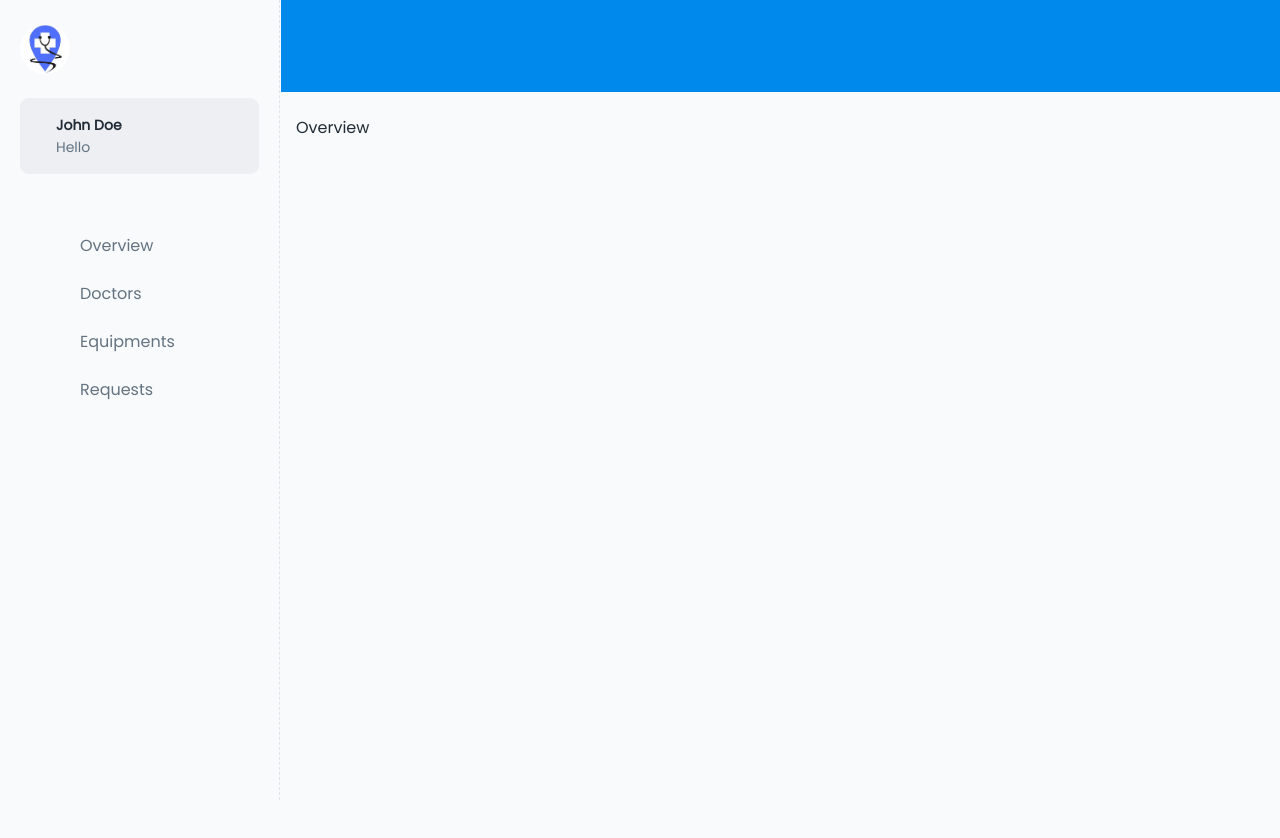
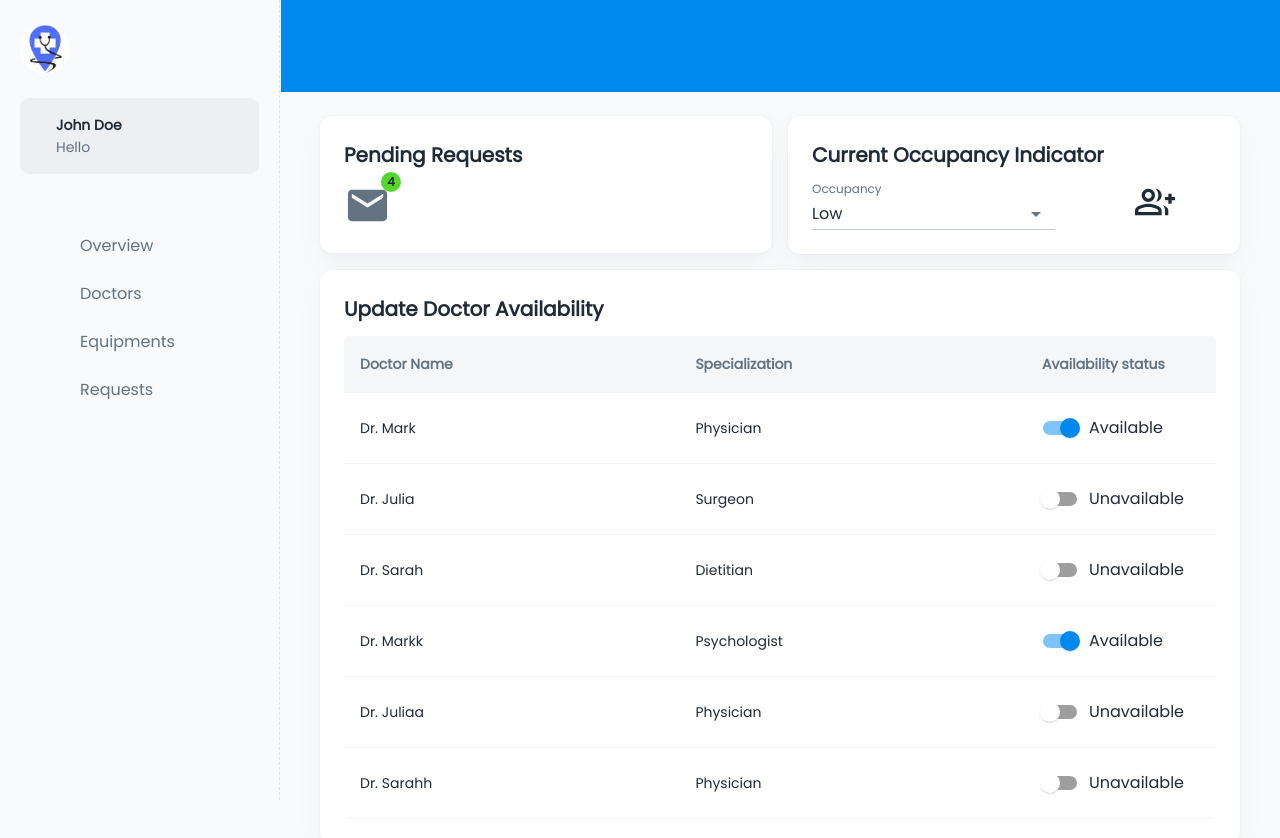
Before and after one commit to DhruvPatel96/walkineasy, a React (Create React App) app: page /clinic/dashboard/overview in a window 1280 px wide. Shown: the top 838 px of the page. Before the commit the page ends 800 px from the top, so only its background shows below. Built offline with nearby package versions, Linux system fonts and the light colour scheme; some icons are missing.

Commit message:
Clinic Homepage
Created Clinic home page

```diff
--- a/package.json
+++ b/package.json
@@ -7,6 +7,7 @@
 		"@emotion/styled": "^11.10.6",
 		"@faker-js/faker": "^7.6.0",
 		"@iconify/react": "^4.1.0",
+		"@mui/icons-material": "^5.11.11",
 		"@mui/lab": "^5.0.0-alpha.122",
 		"@mui/material": "^5.11.12",
 		"@testing-library/jest-dom": "^5.16.5",
--- a/src/pages/clinic/dashboard/Overview.tsx
+++ b/src/pages/clinic/dashboard/Overview.tsx
@@ -1,7 +1,190 @@
-import React from "react";
+import React, {useState} from "react";
+import MailIcon from '@mui/icons-material/Mail';
+import GroupAddOutlinedIcon from '@mui/icons-material/GroupAddOutlined';
+import PersonAddOutlinedIcon from '@mui/icons-material/PersonAddOutlined';
+import PersonOffOutlinedIcon from '@mui/icons-material/PersonOffOutlined';
+import {
+	Container, Grid, Typography, Card, CardContent, Table,
+	TableBody,
+	TableCell,
+	TableContainer,
+	TableHead,
+	TableRow, Paper, FormGroup,FormControlLabel, Switch,InputLabel, FormControl,
+	SelectChangeEvent,NativeSelect, Badge,Tooltip
+} from "@mui/material";
+interface CardProps {
+	title: string;
+	content: string;
+	tableData?: { name: string; speciality: string; availability: boolean; }[];
+}
+
+
+const CardComponent: React.FC<CardProps> = ({ title, content, tableData }) => {
+
+	const [doctorAvailabilities, setDoctorAvailabilities] = useState(tableData?.map(row => row.availability) || []);
+	const handleDoctorAvailabilityChange = (index: number) => {
+		setDoctorAvailabilities(prevState => {
+			const newState = [...prevState];
+			newState[index] = !newState[index];
+			return newState;
+		});
+	};
+	const label = { inputProps: { 'aria-label': 'Switch demo' } };
+	return (
+		<Card>
+			<CardContent>
+				<Typography variant="h5" component="h2">
+					{title}
+				</Typography>
+				<Typography sx={{ mb: 1.5 }} color="text.secondary">
+					{content}
+				</Typography>
+				{tableData && (
+					<TableContainer component={Paper}>
+						<Table>
+							<TableHead>
+								<TableRow>
+									<TableCell>Doctor Name</TableCell>
+									<TableCell>Specialization</TableCell>
+									<TableCell>Availability status</TableCell>
+								</TableRow>
+							</TableHead>
+							<TableBody>
+								{tableData.map((row, index) => (
+									<TableRow key={row.name}>
+										<TableCell component="th" scope="row">
+											{row.name}
+										</TableCell>
+										<TableCell component="th" scope="row">
+											{row.speciality}
+										</TableCell>
+										<TableCell sx={{width:"20%"}}>
+												<FormGroup>
+													<FormControlLabel
+														control={<Switch checked={doctorAvailabilities[index]} onChange={() => handleDoctorAvailabilityChange(index)} />}
+														label={doctorAvailabilities[index] ? "Available" : "Unavailable"}
+													/>
+												</FormGroup>
+										</TableCell>
+									</TableRow>
+								))}
+							</TableBody>
+						</Table>
+					</TableContainer>
+				)}
+			</CardContent>
+		</Card>
+	);
+};
+
+const NewCardComponent: React.FC<CardProps> = ({ title, content }) => {
+	const [occupancy, setOccupancy] = React.useState('1');
+	const [icon, setIcon] = React.useState(<Tooltip title="Can take more patients" placement="top"><GroupAddOutlinedIcon sx={{ fontSize: 40 }} /></Tooltip>);
+
+	const handleChange = (event: React.ChangeEvent<{ value: unknown }>) => {
+		const value = event.currentTarget.value as string;
+		setOccupancy(value);
+		if (value === '1') {
+			setIcon(<Tooltip title="Can take more patients" placement="top"><GroupAddOutlinedIcon sx={{ fontSize: 40 }} /></Tooltip>);
+		} else if (value === '2') {
+			setIcon(<Tooltip title="Can take few patients" placement="top"><PersonAddOutlinedIcon sx={{ fontSize: 40 }} /></Tooltip>);
+		} else {
+			setIcon(<Tooltip title="Cannot take any more patients" placement="top"><PersonOffOutlinedIcon sx={{ fontSize: 40 }} /></Tooltip>);
+		}
+	};
+	return(
+		<Card>
+			<CardContent>
+				<Typography variant="h5" component="h2">
+					{title}
+				</Typography>
+				<Typography sx={{ mb: 1.5 }} color="text.secondary">
+					{content}
+				</Typography>
+				<Grid container spacing={10}>
+					<Grid item xs={12} sm={8}>
+						<FormControl fullWidth>
+							<InputLabel variant="standard" htmlFor="uncontrolled-native">
+								Occupancy
+							</InputLabel>
+							<NativeSelect
+								value={occupancy}
+								onChange={handleChange}
+								inputProps={{
+									name: 'occupancy',
+									id: 'occupancy',
+								}}>
+								<option value={'1'}>Low</option>
+								<option value={'2'}>Moderate</option>
+								<option value={'3'}>At Capacity</option>
+							</NativeSelect>
+						</FormControl>
+					</Grid>
+						<Grid item xs={12} sm={4} >
+							{icon}
+						</Grid>
+					</Grid>
+			</CardContent>
+		</Card>
+
+	);
+};
+
+const CardComponent2: React.FC<CardProps> = ({ title, content }) => {
+	return(
+		<Card>
+			<CardContent>
+				<Typography variant="h5" component="h2">
+					{title}
+				</Typography>
+				<Typography sx={{ mb: 1.5 }} color="text.secondary">
+					{content}
+				</Typography>
+				<Badge badgeContent={4} color="success" >
+					<MailIcon sx={{ fontSize: 47 }} color="action" />
+				</Badge>
+			</CardContent>
+		</Card>
+
+	);
+};
 
 const Overview = () => {
-	return <div>Overview</div>;
+	const tableData = [
+		{ name: "Dr. Mark", speciality: "Physician", availability: true },
+		{ name: "Dr. Julia", speciality: "Surgeon", availability: false },
+		{ name: "Dr. Sarah", speciality: "Dietitian", availability: false },
+		{ name: "Dr. Markk", speciality: "Psychologist", availability: true },
+		{ name: "Dr. Juliaa", speciality: "Physician", availability: false },
+		{ name: "Dr. Sarahh", speciality: "Physician", availability: false },
+	];
+
+
+	return (
+		<Container>
+			<Grid container spacing={2}>
+				<Grid item xs={12} sm={6}>
+					<CardComponent2
+						title="Pending Requests"
+						content=""
+					/>
+				</Grid>
+				<Grid item xs={12} sm={6}>
+					<NewCardComponent
+						title="Current Occupancy Indicator"
+						content=""
+					/>
+				</Grid>
+				<Grid item xs={12}>
+					<CardComponent
+						title="Update Doctor Availability"
+						content=""
+						tableData={tableData}
+					/>
+				</Grid>
+			</Grid>
+		</Container>
+	);
 };
 
 export default Overview;
```
Also changed, not shown: 1 other file (tests, documents, lock files or other folders).
